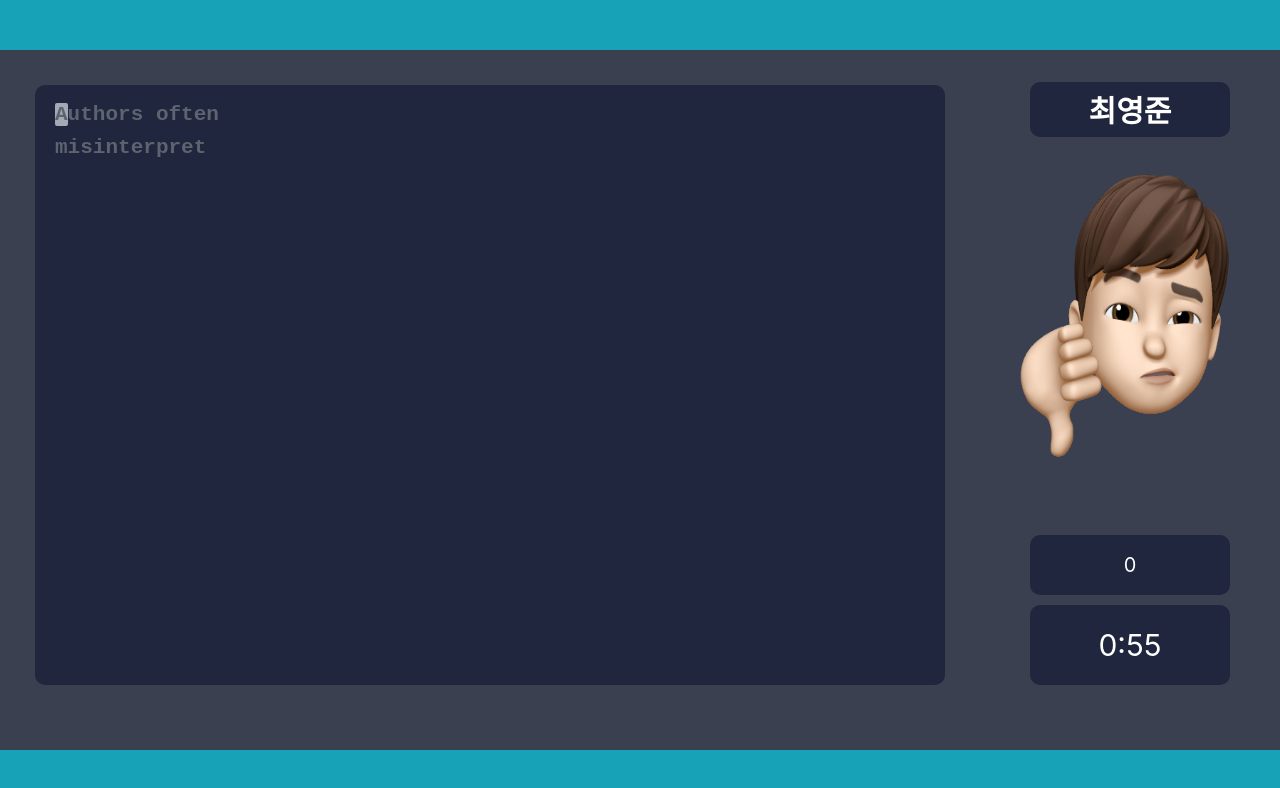
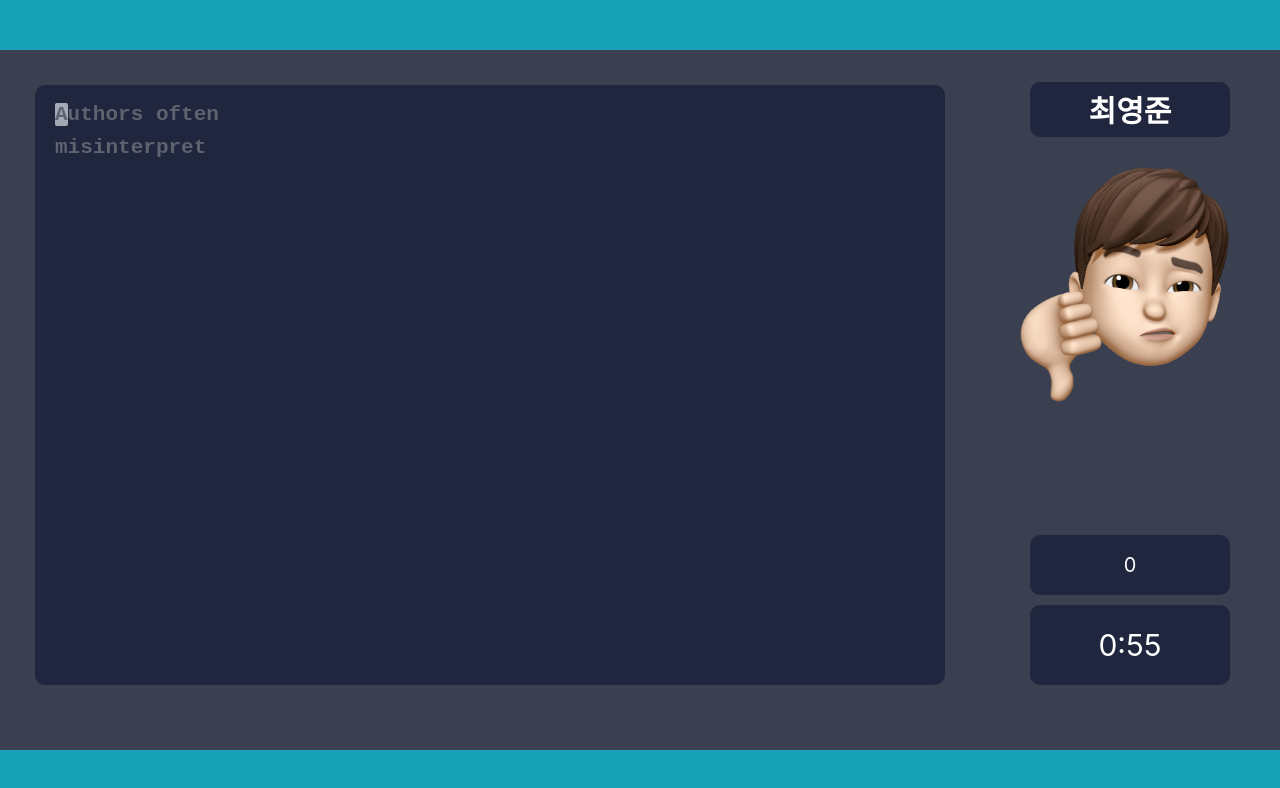
Before and after one commit to team-tadak/tadak-frontend, a React (Create React App) app: page / in a window 1280 px wide. Shown: the top 788 px of the page. Built offline with nearby package versions, Linux system fonts and the light colour scheme; a web font is replaced by a local one.

Commit message:
fix(frontend): memoji 이미지 비율 보존 작업

```diff
--- a/src/components/TypeInput/styles.js
+++ b/src/components/TypeInput/styles.js
@@ -82,7 +82,8 @@ export const Emoji = styled.article`
   height: 400px;
   width: 300px;
   background-image: url(${process.env.PUBLIC_URL + "/img/emoji.png"});
-  background-size: 100% 100%;
+  background-size: 100%;
+  background-repeat: no-repeat;
 `;
 
 export const NameFont = styled.span`
```
